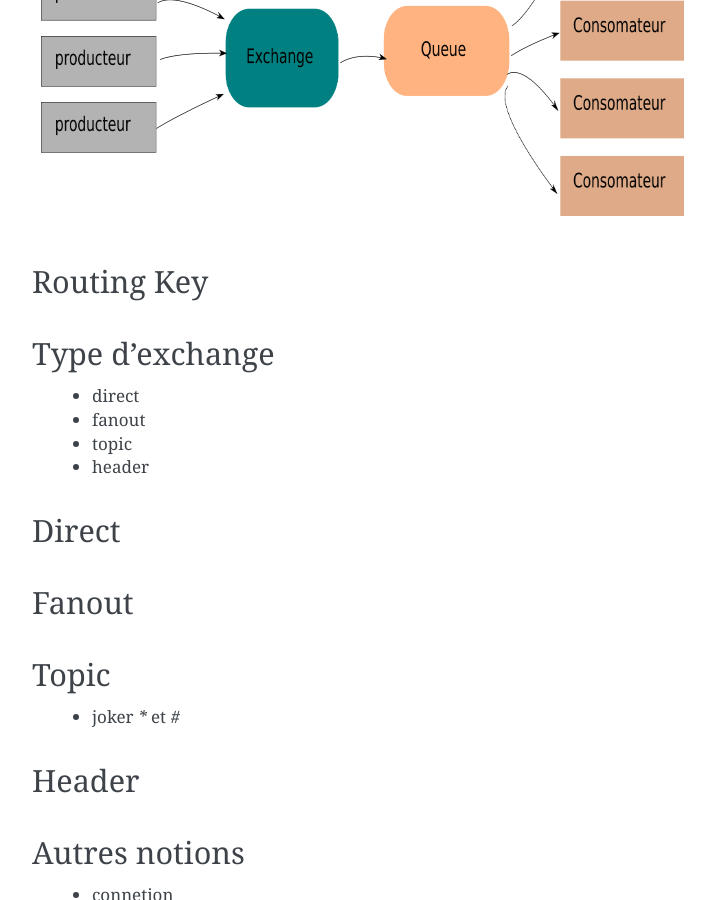
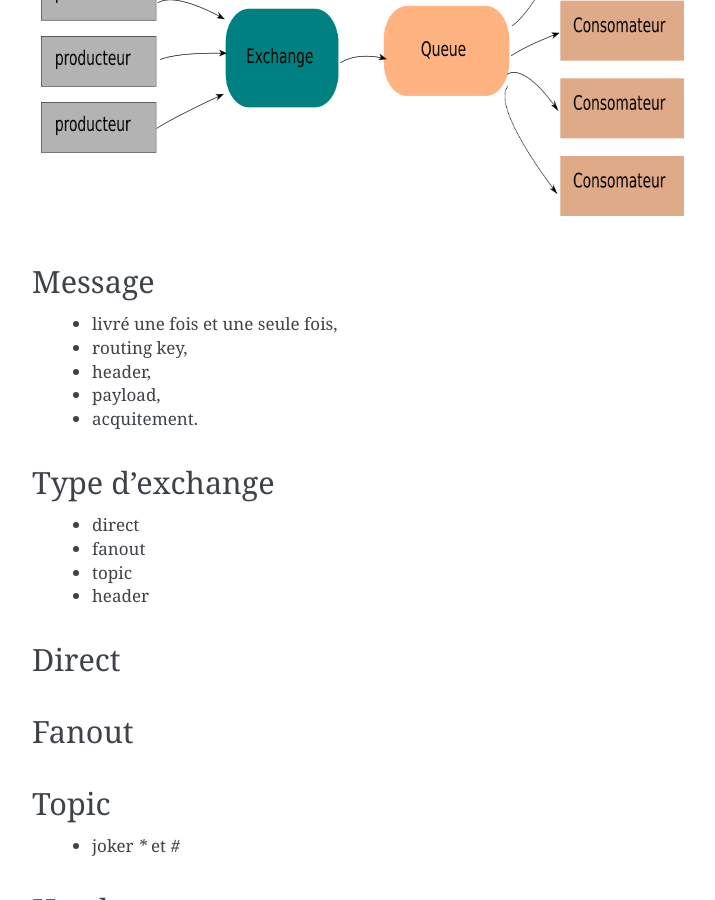
Before and after one commit to cyplp/amqp_presentation, a Sphinx documentation site: the page built from source/index.rst, in a window 1280 px wide and 900 px high, scrolled down 3301 px. Shown: the whole window, without its empty margins (388-1103 px from the left). Built offline with Sphinx 7.4.7, drawn with Linux system fonts in a browser that asks for light colours.

Commit message:
caractéristique du messaage

```diff
--- a/source/index.rst
+++ b/source/index.rst
@@ -118,9 +118,14 @@ Exchange et queue
    :scale: 50 %
 
 
-Routing Key
-===========
+Message
+=======
 
+ - livré une fois et une seule fois,
+ - routing key,
+ - header,
+ - payload,
+ - acquitement.
 
 Type d'exchange
 ===============
```
